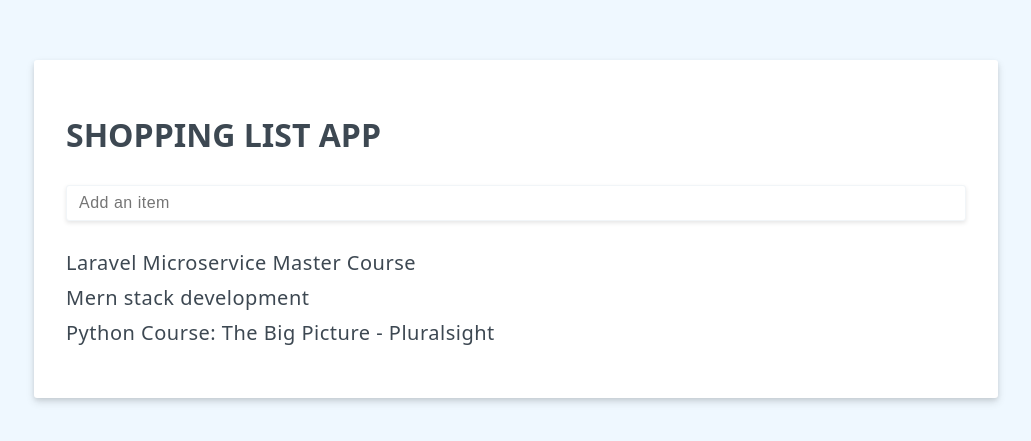
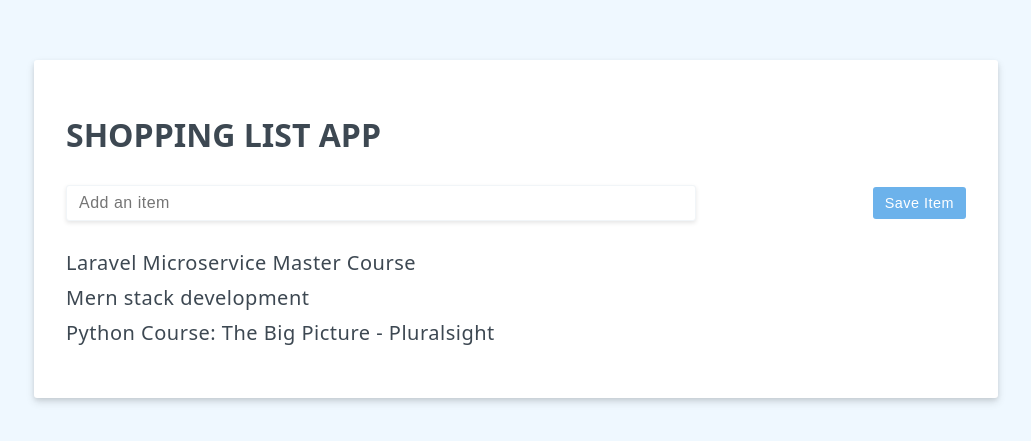
Before and after one commit to uzzal71/vuejs-fundamentals, a plain HTML site: page index.html in a window 1280 px wide. Shown: the part 171-612 px from the top of the page, without its empty margins (124-1155 px from the left). Drawn offline with nearby package versions, Linux system fonts and the light colour scheme.

Commit message:
User Events

```diff
--- a/index.html
+++ b/index.html
@@ -10,7 +10,10 @@
 <body>
     <div id="shopping-list">
         <h1>{{ header.toLocaleUpperCase() }}</h1>
-        <input type="text" v-model="newItem" placeholder="Add an item">
+        <div class="add-item-form">
+            <input type="text" v-model="newItem" placeholder="Add an item" @keyup.enter="items.push(newItem)">
+            <button class="btn btn-primary" @click="items.push(newItem)">Save Item</button>
+        </div>
         <ul>
             <li v-for="item in items">{{ item }}</li>
         </ul>
```
